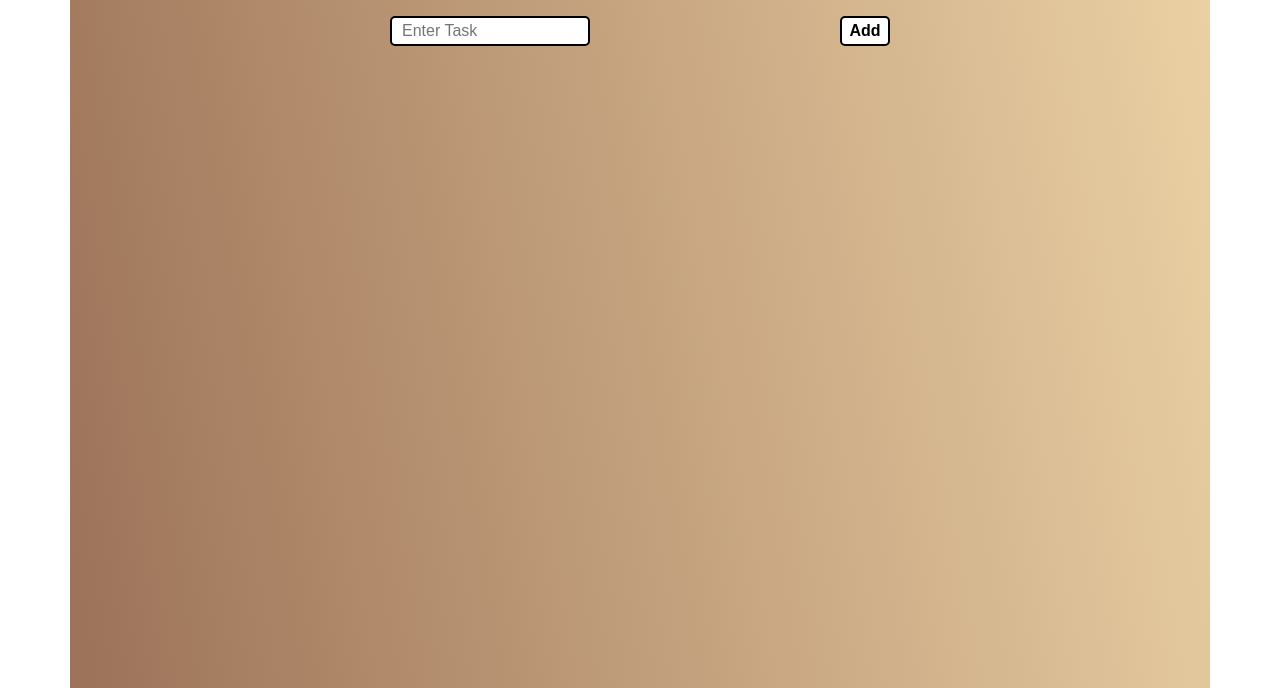
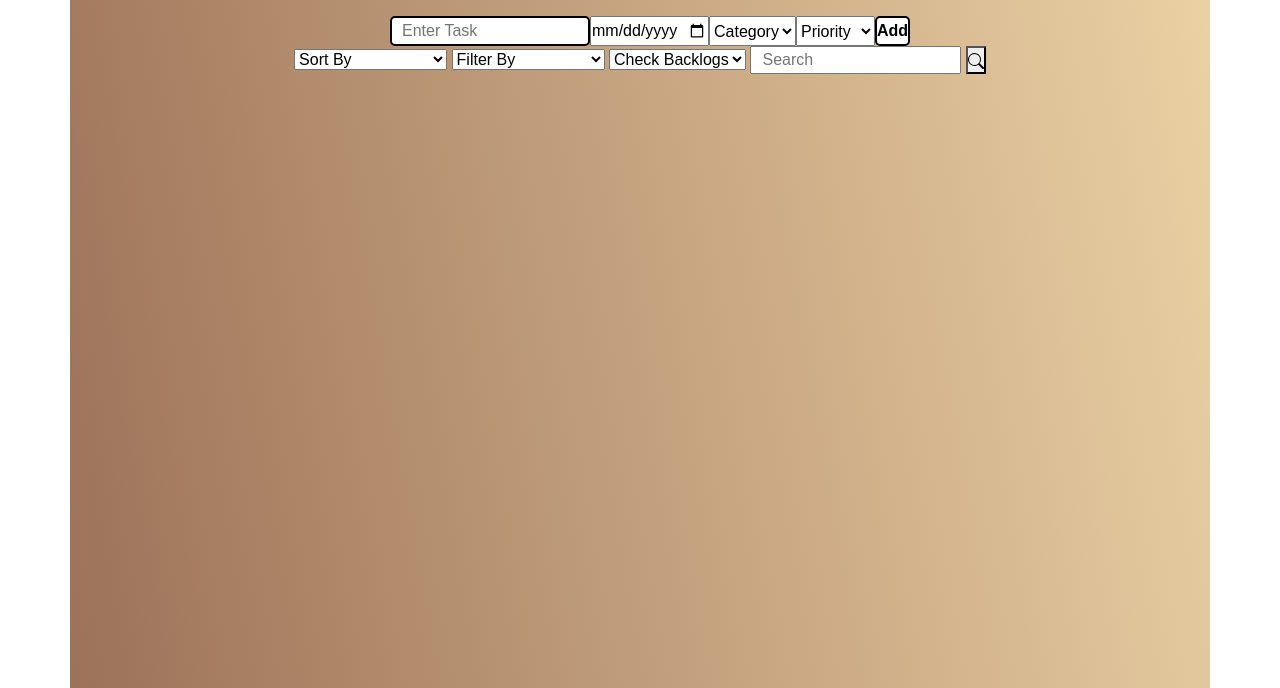
Before and after one commit to pranavguglani/Todo-List, a plain HTML site: page index.html in a window 1280 px wide. Shown: the part 112-800 px from the top of the page. Drawn offline with nearby package versions, Linux system fonts and the light colour scheme; no server answers.

Commit message:
Update index.html
Updating the previous todo list

```diff
--- a/index.html
+++ b/index.html
@@ -1,32 +1,106 @@
 <!DOCTYPE html>
 <html lang="en">
   <head>
-    <meta charset="UTF-8">
-    <meta name="viewport" content="width=device-width, initial-scale=1.0">
+    <meta charset="UTF-8" />
+    <meta name="viewport" content="width=device-width, initial-scale=1.0" />
     <title>To-Do List</title>
-    <link rel="stylesheet" href="style.css">
-    <link rel="stylesheet" href="https://stackpath.bootstrapcdn.com/bootstrap/5.0.0/css/bootstrap.min.css">
+    <link rel="stylesheet" href="style.css" />
+    <link
+      rel="stylesheet"
+      href="https://stackpath.bootstrapcdn.com/bootstrap/5.0.0/css/bootstrap.min.css"
+    />
   </head>
   <body>
     <div class="container">
       <h1>Todo List</h1>
       <div class="input">
+        <form id="myForm">
+          <input
+            type="text"
+            name="add_item"
+            placeholder="Enter Task"
+            autocomplete="off"
+            id="input_id"
+          />
 
-                <form id="myForm">
-                    <input type="text" name="add_item" placeholder="Enter Task" autocomplete="off" id="input_id">
+          <input
+            type="date"
+            id="date_id"
+            name="trip-start"
+            value=""
+            min=""
+            max="2025-12-31"
+          />
+          <select name="category_list" id="category">
+            <option value="" selected disabled>Category</option>
+            <option value="Work">Work</option>
+            <option value="Home">Home</option>
+            <option value="Personal">Personal</option>
+            <option value="Random">Random</option>
+          </select>
+
+          <select name="priority_list" id="priority">
+            <option value="" selected disabled>Priority</option>
+            <option value="1">High</option>
+            <option value="2">Medium</option>
+            <option value="3">Low</option>
+          </select>
+
           <button type="submit" id="submitButton">Add</button>
-
         </form>
       </div>
+      <div class="title_container">
 
+            <select name="" id="Sort_by">
+
+              <option value="" selected disabled>Sort By</option>
+              <option value="sort_by_date" id="sort_by_date_id">Due Date of Tasks</option>
+              <option value="sort_by_priority" id="sort_by_priority_id">Priority of Tasks</option>
+
+              <option value="none" id="sort_none_id">None</option>
+            </select>
+            <select name="" id="filter_by">
+
+              <option value="" selected disabled>Filter By</option>
+              <option value="filter_by_date" id="filter_by_date_id">Due Date of Tasks</option>
+              <option value="filter_by_priority" id="filter_by_priority_id">Priority of Tasks</option>
+              <option value="filter_by_category" id="filter_by_category_id">Category of Tasks</option>
+              <option value="none" id="filter_none_id">None</option>
+            </select>
+
+
+              <select id="nestedDropdownCategory" style="display: none;">
+                <option value="" selected disabled>Select an option</option>
+                <option value="Work">Work</option>
+                <option value="Home">Home</option>
+                <option value="Personal">Personal</option>
+                <option value="Random">Random</option>
+              </select>
+              <select id="nestedDropdownPriority" style="display: none;">
+                <option value="" selected disabled>Select an option</option>
+                <option value="1">High</option>
+                <option value="2">Medium</option>
+                <option value="3">Low</option>
+              </select>
+              <select name="" id="backlog">
+
+                <option value="" selected disabled>Check Backlogs</option>
+                <option value="missedTasks" id="missedTasks_id">Missed Tasks</option>
+                <option value="pendingTasks" id="pendingTasks_id">Pending Tasks</option>
+                <option value="none" id="backlog_none_id">None</option>
+              </select>
+
+              <input type="text" name="search" id="search_input" placeholder="Search" autocomplete="off">
+              <button type="submit" id="search_button"><svg xmlns="http://www.w3.org/2000/svg" width="16" height="16" fill="currentColor" class="bi bi-search" viewBox="0 0 16 16">
+                <path d="M11.742 10.344a6.5 6.5 0 1 0-1.397 1.398h-.001c.03.04.062.078.098.115l3.85 3.85a1 1 0 0 0 1.415-1.414l-3.85-3.85a1.007 1.007 0 0 0-.115-.1zM12 6.5a5.5 5.5 0 1 1-11 0 5.5 5.5 0 0 1 11 0z"/>
+              </svg></button>
+
+
+      </div>
       <div class="list">
-
-                <ul id="list_items" >
-
-                </ul>
+        <ul id="list_items"></ul>
       </div>
     </div>
-
 
     <script src="source2.js"></script>
   </body>
```
Lines whose indentation alone changed are shown as unchanged.
